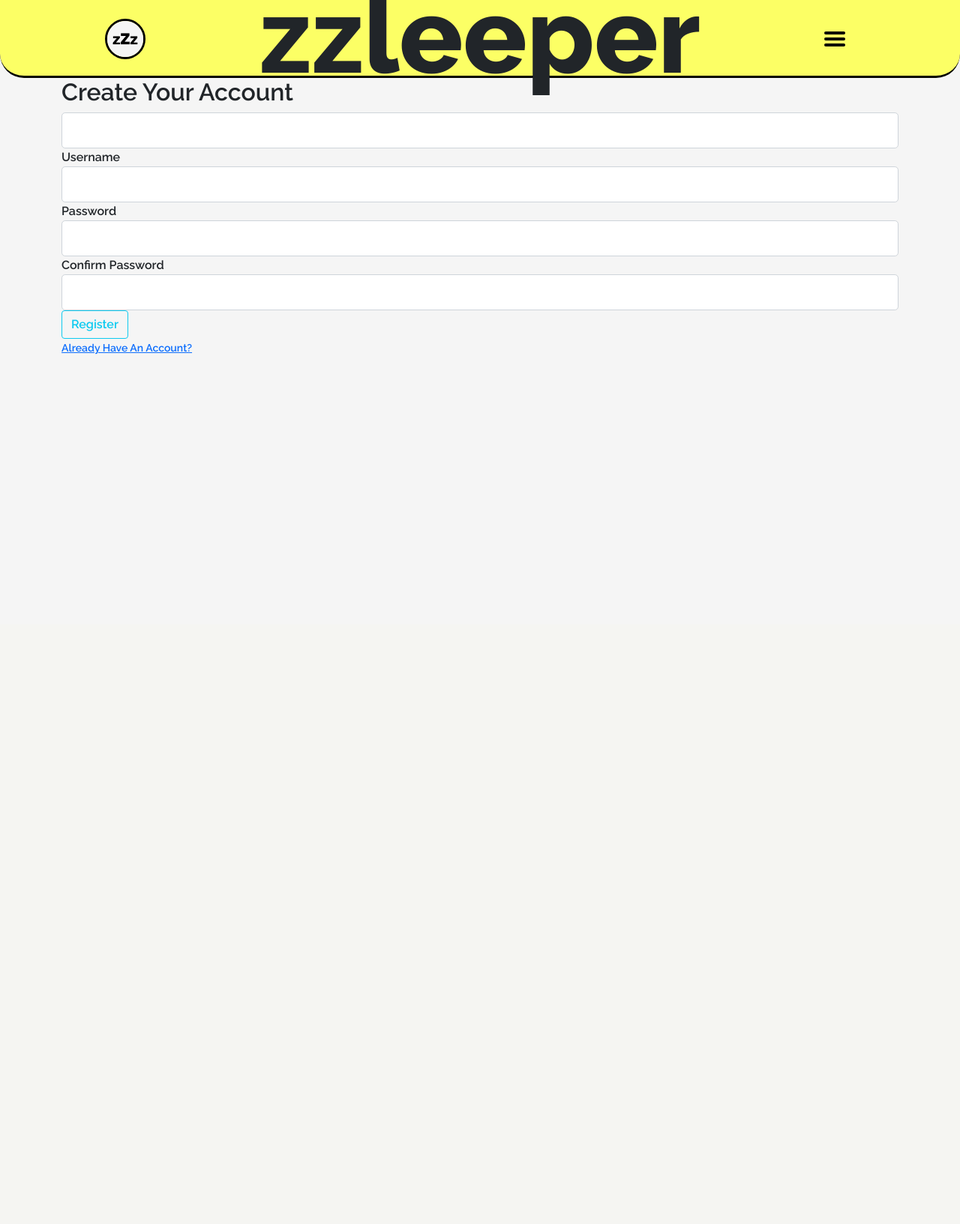
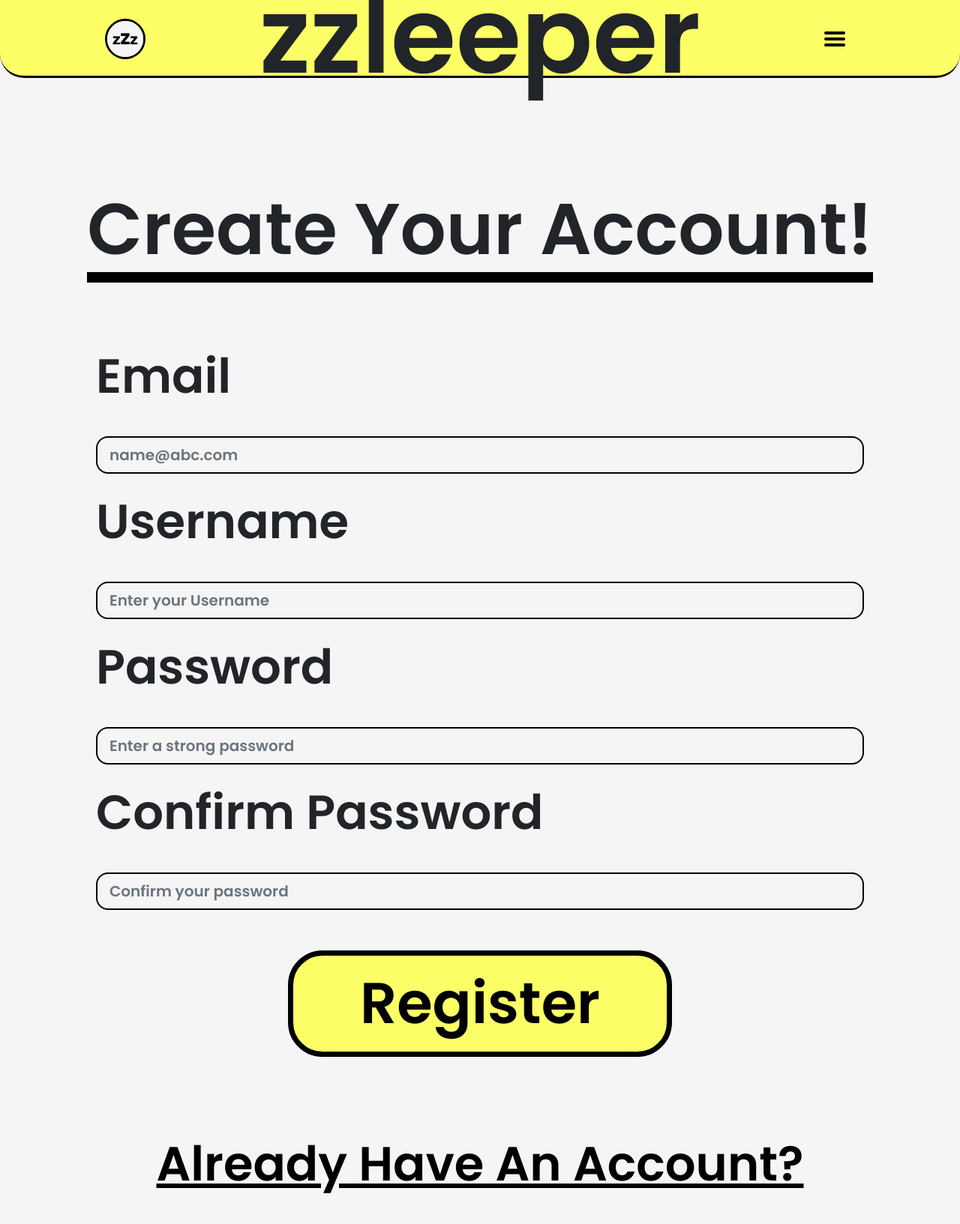
Before and after one commit to Tanya-18/zzleeper, a Flask app: page /register in a window 1280 px wide. Shown: the whole page at 75% size. Before the commit the page ends 473 px from the top, so only its background shows below. Run offline with Flask 2, Linux system fonts and the light colour scheme.

Commit message:
Register page done

```diff
--- a/zzleeper/pages/static/css/layout_nav.css
+++ b/zzleeper/pages/static/css/layout_nav.css
@@ -1,8 +1,9 @@
-@import url('https://fonts.googleapis.com/css2?family=Raleway:wght@800&display=swap');
+/* @import url('https://fonts.googleapis.com/css2?family=Raleway:wght@800&display=swap'); */
+@import url('https://fonts.googleapis.com/css2?family=Poppins:wght@600&display=swap');
 *{
     margin: 0;
     padding: 0;
-    font-family: 'Raleway', sans-serif;
+    font-family: 'Poppins', sans-serif;
 }
 body{
     background-color:whitesmoke;
@@ -33,7 +34,7 @@ body{
 }
 .titletext{
     font-size: 11vw;
-    font-family: 'Raleway', sans-serif;
+    font-family: 'Poppins', sans-serif;
     font-weight: 800;
 }
 .container-fluid{
--- a/zzleeper/pages/static/css/register.css
+++ b/zzleeper/pages/static/css/register.css
@@ -0,0 +1,74 @@
+*{
+    margin:0;
+    padding: 0;
+}
+.message-box,
+.already,
+.buttonbox,
+.container{
+    align-items: center;
+    display: flex;
+    justify-content: center;
+}
+.container{
+    flex-direction: column;
+    padding-bottom: 2em;
+}
+.message-box,
+.message{
+    align-items: center;
+    margin: right 3.5em;
+    width: 100%;
+}
+.create{
+    padding-top: 1.5em;
+    margin-bottom: 0.8em;
+    text-align: center;
+    font-size: 7.5vw;
+    font-weight: 700;
+    border-bottom: 0.15em solid black;
+    width: fit-content;
+}
+.form-group{
+    padding-top: 1em;
+    width: 80vw;
+}
+.form-horizontal {
+    margin-bottom: 10%;
+    display: flex;
+    justify-content: center;
+    align-items: center;
+    flex-direction: column;
+    /* height: 100vh; */
+    width: 100%;
+}
+.already{
+    width: 100%;
+    margin-top: -1em;
+}
+a{
+    color: black;
+    font-size: 5vw;
+    font-weight: 600;
+}
+.form-control-label{
+    font-size: 5vw;
+    font-weight: 600;
+    padding-bottom: 0.5em;
+    /* margin-left: 0.5em; */
+}
+.form-control-lg{
+    background-color:transparent;
+    border-radius: 0.8em;
+    border: 0.1em solid black;
+}
+.btn{
+    background-color:#FCFF65;
+    border-radius: 0.6em;
+    border: 0.1em solid black;
+    width:40vw;
+    margin-top: 0.5em;
+    font-size: 6vw;
+    font-weight: 600;
+    color: black;
+}
--- a/zzleeper/pages/templates/layout1.html
+++ b/zzleeper/pages/templates/layout1.html
@@ -18,9 +18,11 @@
     {% block css %}
     {% endblock css %}
 
-    <!-- adding raleway font-->
+    <!-- adding Poppins font -->
+    <!-- <link rel="preconnect" href="https://fonts.gstatic.com"> -->
+    <!-- <link href="https://fonts.googleapis.com/css2?family=Raleway:wght@600&display=swap" rel="stylesheet"> -->
     <link rel="preconnect" href="https://fonts.gstatic.com">
-    <link href="https://fonts.googleapis.com/css2?family=Raleway:wght@600&display=swap" rel="stylesheet">
+    <link href="https://fonts.googleapis.com/css2?family=Poppins:wght@600&display=swap" rel="stylesheet">
 
 </head>
 <body>
--- a/zzleeper/pages/templates/register.html
+++ b/zzleeper/pages/templates/register.html
@@ -12,12 +12,13 @@
                 <div class="container" style="background-color: transparent;">
                 <div class="message">
                     <div class="message-box">
-                        <h2 class="create"> Create Your Account</h2>
+                        <h2 class="create">Create Your Account!</h2>
                     </div>
                 </div>
                 <form class="form-horizontal", role="form", autocomplete="off", method="POST", action="">
                     {{ form.hidden_tag() }}
-                        <div class="form-group">
+                        <div class="pt-0 form-group">
+                            {{ form.email.label(class="form-control-label")}}
                         {% if form.email.errors %}
                                 {{ form.email(class="form-control form-control-lg is-invalid")}}
                                 <div class="invalid-feedback">
@@ -28,7 +29,7 @@
                                     {% endfor %}
                                 </div>
                             {% else %}
-                                {{ form.email(class="form-control form-control-lg")}}
+                                {{ form.email(class="form-control form-control-lg", placeholder="name@abc.com")}}
                             {% endif %}
 
                         </div>
@@ -44,7 +45,7 @@
                                 {% endfor %}
                             </div>
                         {% else %}
-                            {{ form.username(class="form-control form-control-lg")}}
+                            {{ form.username(class="form-control form-control-lg", placeholder="Enter your Username")}}
                         {% endif %}
 
                 </div>
@@ -59,7 +60,7 @@
                                 {% endfor %}
                             </div>
                         {% else %}
-                            {{ form.password(class="form-control form-control-lg")}}
+                            {{ form.password(class="form-control form-control-lg", placeholder="Enter a strong password")}}
                         {% endif %}
                 </div>
 
@@ -73,16 +74,14 @@
                             {% endfor %}
                             </div>
                         {% else %}
-                            {{ form.confirm_password(class="form-control form-control-lg")}}
+                            {{ form.confirm_password(class="form-control form-control-lg", placeholder="Confirm your password")}}
                         {% endif %}
                 </div>
             <!-- </fieldset> -->
-            <div class="form-group">
+            <div class="buttonbox form-group">
                 {{form.submit(class="btn btn-outline-info")}}
             </div>
-
         </form>
-
     <div class="already">
         <small class="text-muted">
              <a href="{{ url_for('login')}}">Already Have An Account?</a>
```
Also changed, not shown: zzleeper/pages/static/css/welcome.css (+4 -3 lines), zzleeper/pages/templates/login.html (+4 -3 lines).
